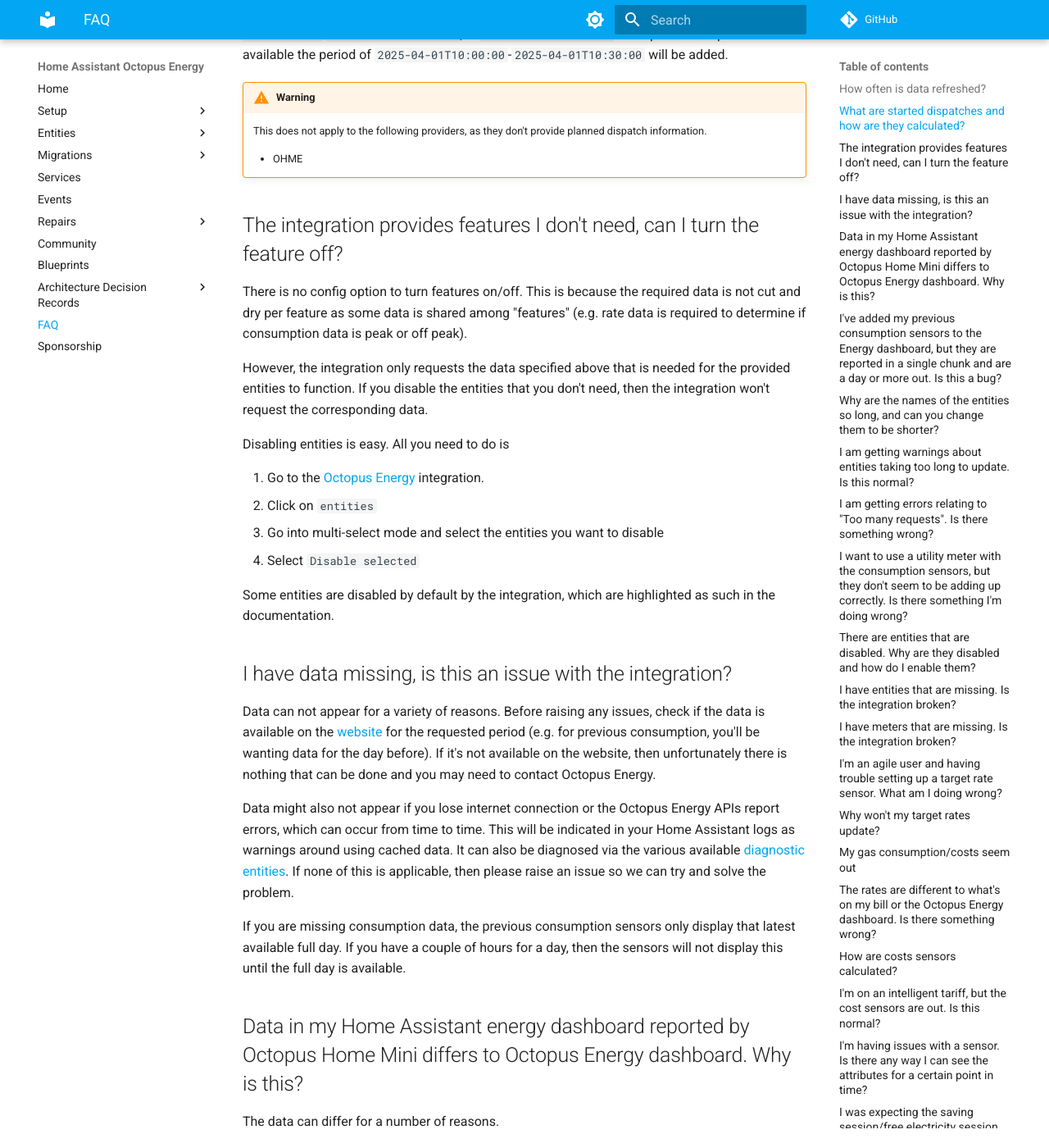
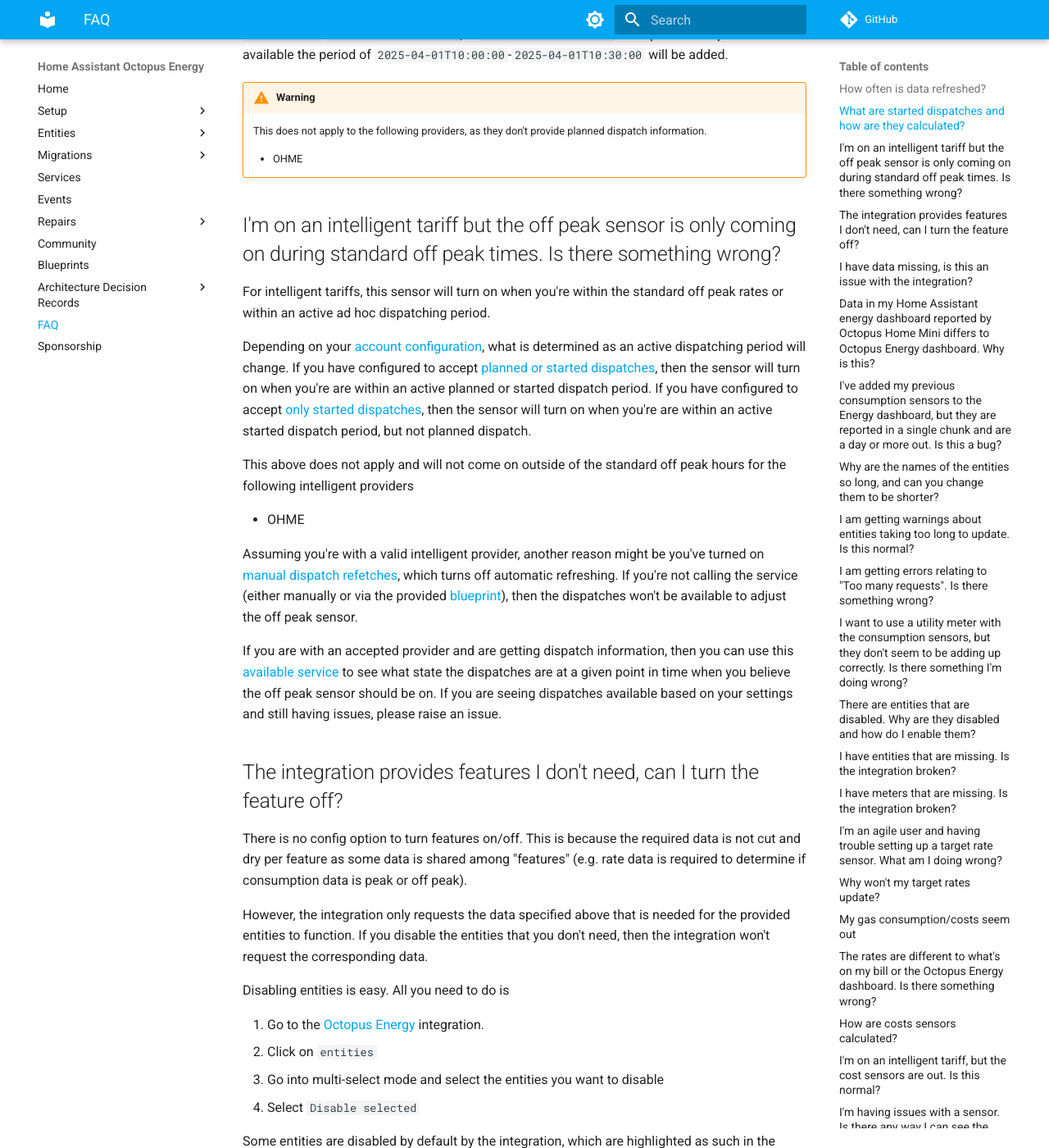
Before and after one commit to BottlecapDave/HomeAssistant-OctopusEnergy, an MkDocs documentation site: the page built from _docs/faq.md, in a window 1280 px wide and 1400 px high, scrolled down 2713 px. Shown: the whole window at 82% size. Built offline with MkDocs 1.6.1 and Material for MkDocs 9.7.7, drawn with Linux system fonts in a browser that asks for light colours; comment, search, counter and statistics services are not loaded; some of the changed text lies outside the part shown.

Commit message:
docs: Updated FAQ around off peak sensor

```diff
--- a/_docs/faq.md
+++ b/_docs/faq.md
@@ -51,6 +51,20 @@
     This does not apply to the following providers, as they don't provide planned dispatch information.
 
     * OHME
+
+## I'm on an intelligent tariff but the off peak sensor is only coming on during standard off peak times. Is there something wrong?
+
+For intelligent tariffs, this sensor will turn on when you're within the standard off peak rates or within an active ad hoc dispatching period.
+
+Depending on your [account configuration](./setup/account.md#intelligent-rates-mode), what is determined as an active dispatching period will change. If you have configured to accept [planned or started dispatches](./setup/account.md#planned-and-started-dispatches-will-turn-into-off-peak-rates), then the sensor will turn on when you're are within an active planned or started dispatch period. If you have configured to accept [only started dispatches](./setup/account.md#only-started-dispatches-will-turn-into-off-peak-rates), then the sensor will turn on when you're are within an active started dispatch period, but not planned dispatch.
+
+This above does not apply and will not come on outside of the standard off peak hours for the following intelligent providers
+
+* OHME
+
+Assuming you're with a valid intelligent provider, another reason might be you've turned on [manual dispatch refetches](./setup/account.md#manually-refresh-intelligent-dispatches), which turns off automatic refreshing. If you're not calling the service (either manually or via the provided [blueprint](./services.md#octopus_energyrefresh_intelligent_dispatches)), then the dispatches won't be available to adjust the off peak sensor.
+
+If you are with an accepted provider and are getting dispatch information, then you can use this [available service](./services.md#octopus_energyget_point_in_time_intelligent_dispatch_history) to see what state the dispatches are at a given point in time when you believe the off peak sensor should be on. If you are seeing dispatches available based on your settings and still having issues, please raise an issue.
 
 ## The integration provides features I don't need, can I turn the feature off?
 
```
